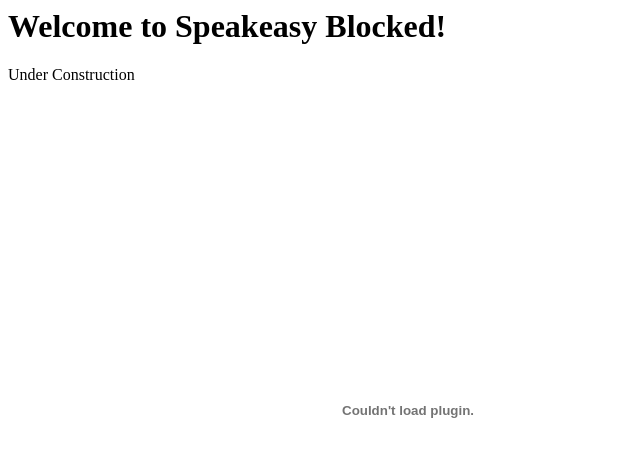
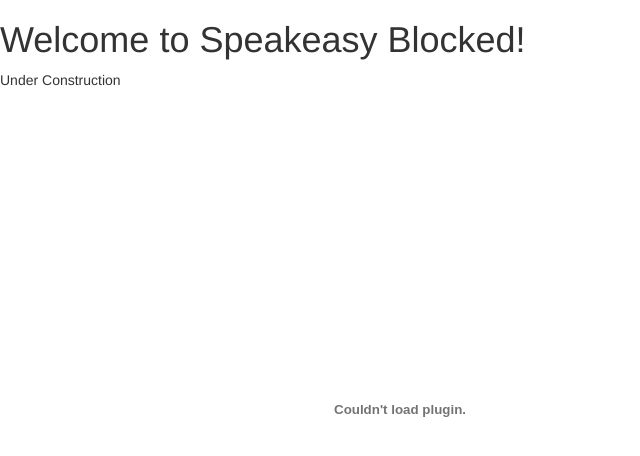
Before and after one commit to BackTheNerd/SpeakeasyBlocked, a plain HTML site: page d735871a64133ee062400659cf91b8234d1c1930/index.html in a window 1280 px wide. Shown: the whole page, without its empty margins (0-640 px from the left). Drawn offline with nearby package versions, Linux system fonts and the light colour scheme.

Commit message:
Update index.html

```diff
--- a/d735871a64133ee062400659cf91b8234d1c1930/index.html
+++ b/d735871a64133ee062400659cf91b8234d1c1930/index.html
@@ -1,7 +1,14 @@
 <html>
 
 <head>
-  <link rel="stylesheet" href="styles.css">
+	<meta content="text/html; charset=utf-8" http-equiv="Content-Type" />
+	<meta name="viewport" content="width=device-width, initial-scale=1">
+	<title>The Humble Shop Owner</title>
+	<link rel="shortcut icon" type="image/png" href="http://images.clipartpanda.com/shop-clipart-RcAegqXcL.jpeg"/>
+	<link rel="stylesheet" href="https://maxcdn.bootstrapcdn.com/bootstrap/3.3.7/css/bootstrap.min.css" integrity="sha384-BVYiiSIFeK1dGmJRAkycuHAHRg32OmUcww7on3RYdg4Va+PmSTsz/K68vbdEjh4u" crossorigin="anonymous">
+	<link rel="stylesheet" href="https://maxcdn.bootstrapcdn.com/bootstrap/3.3.7/css/bootstrap-theme.min.css" integrity="sha384-rHyoN1iRsVXV4nD0JutlnGaslCJuC7uwjduW9SVrLvRYooPp2bWYgmgJQIXwl/Sp" crossorigin="anonymous">
+	<link href="https://fonts.googleapis.com/css?family=Montserrat|Roboto+Condensed:300,400,700" rel="stylesheet">
+	<link href="style.css" rel="stylesheet">
 </head>
 <body>
 <h1>Welcome to Speakeasy Blocked!</h1>
```
